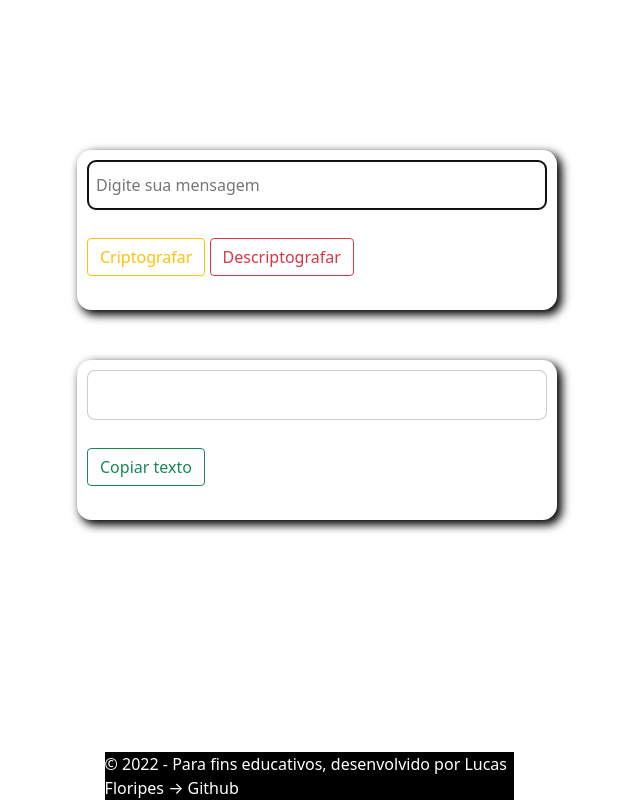
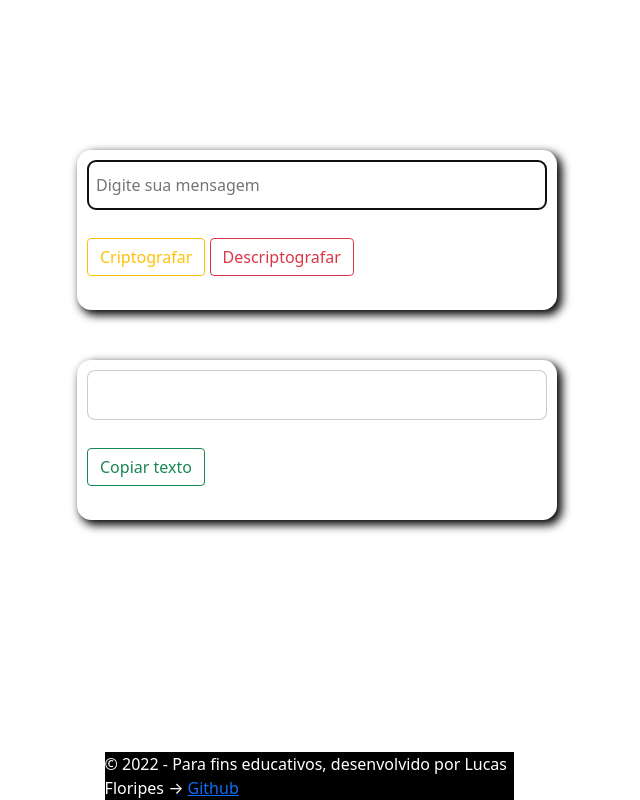
Before and after one commit to Opalucas/Challenge_LP, a plain HTML site: page index.html in a window 1280 px wide. Shown: the whole page, without its empty margins (323-963 px from the left). Drawn offline with nearby package versions, Linux system fonts and the light colour scheme.

Commit message:
Adição do link do projeto no footer

```diff
--- a/index.html
+++ b/index.html
@@ -40,7 +40,7 @@
 
     <footer>
       <div class="ft">
-      © 2022 - Para fins educativos, desenvolvido por Lucas Floripes  → Github
+      © 2022 - Para fins educativos, desenvolvido por Lucas Floripes  → <a href="https://github.com/Opalucas/Challenge_LP">Github</a>
       </div>
     </footer>
   <script src="./assets/js/script.js"></script>
```
